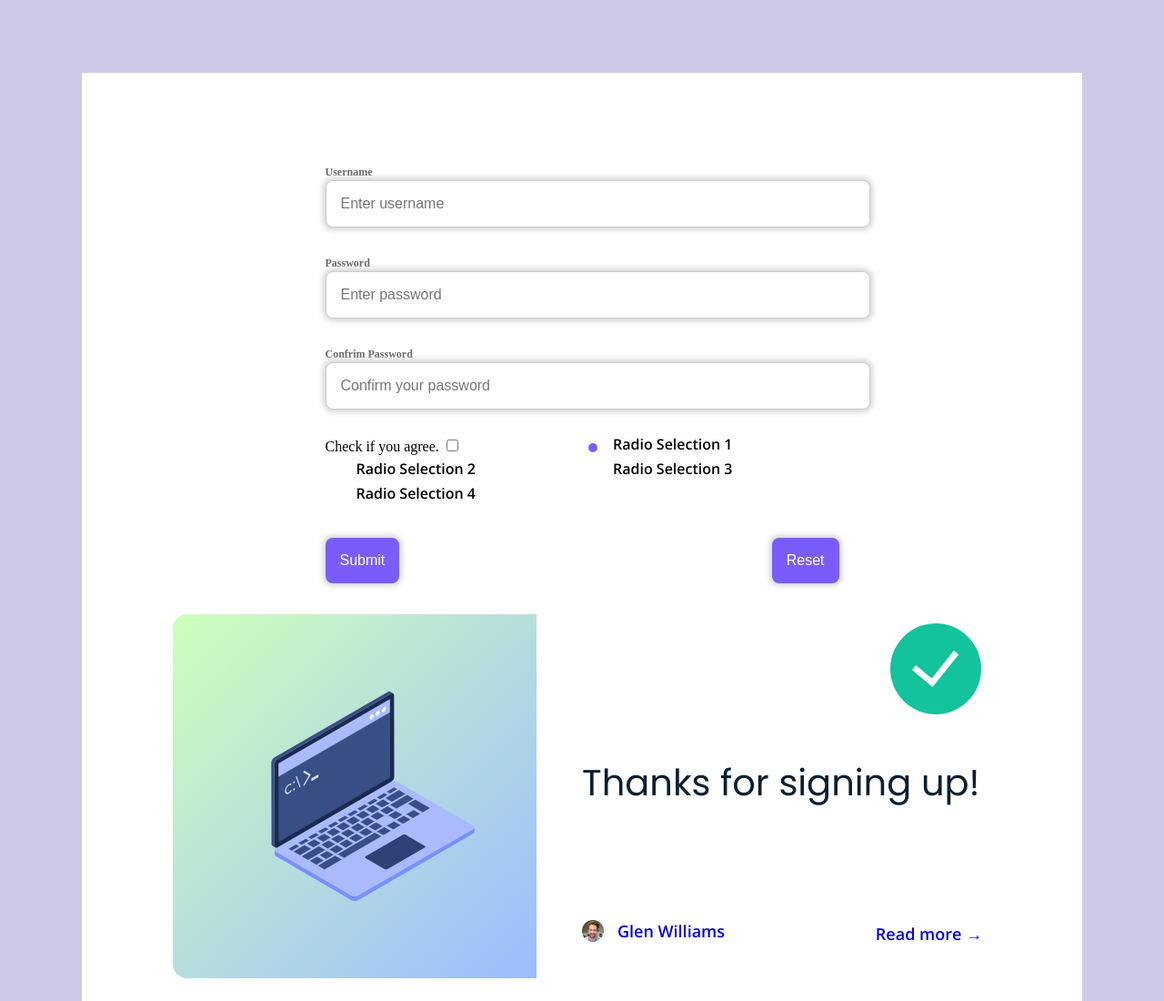
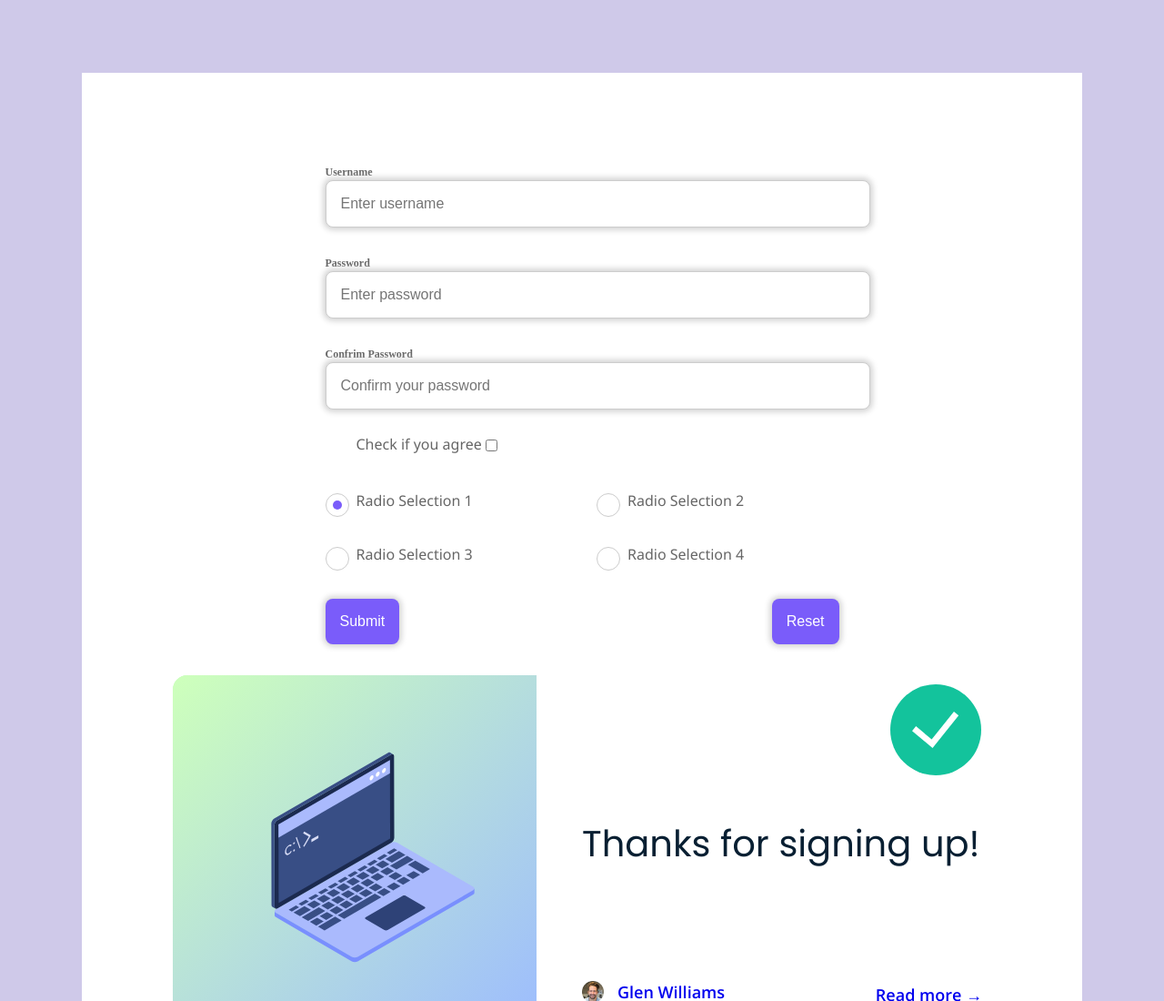
Before and after one commit to GastonV/14_md_Forms_Valid, a website built with webpack: page src/index.html in a window 1280 px wide. Shown: the top 1100 px of the page at 91% size. Built offline with nearby package versions, Linux system fonts and the light colour scheme; files whose address does not match are found by name.

Commit message:
MD check

```diff
--- a/src/index.html
+++ b/src/index.html
@@ -37,7 +37,7 @@
 
                     <div class="form__select">
                         <label class="tick_agree">
-                            Check if you agree.
+                            Check if you agree
                             <input type="checkbox">
                         </label>
 
--- a/src/scripts.ts
+++ b/src/scripts.ts
@@ -20,6 +20,7 @@ const validation = {
     return true;
   },
 };
+
 type inputKeys = keyof typeof validation;
 
 const minMaxValid = (inputString: string): boolean => {
@@ -41,7 +42,6 @@ form.addEventListener("submit", (e) => {
       if (!isValidForm) {
         console.error(value + "   was incorect");
       }
-
       // do the magic with css
     });
   }
--- a/src/styles.scss
+++ b/src/styles.scss
@@ -2,24 +2,56 @@
 @import "/src/assets/styles/flexboxgrid.scss";
 @import "/src/assets/styles/globals.scss";
 @import "/src/assets/styles/helper.scss";
+
 /*Radio nokopēts*/
 .check__box {
-    font-family: 'Open Sans';
-    display: block;
+    font-family: 'Noto Sans';
+    display: flex;
     position: relative;
     padding-left: 34px;
     margin-bottom: 11px;
     cursor: pointer;
     font-size: 16px;
-}
+    color: #666666;
 
     /* Hide the browser's default radio button */
-.check__box input {
+    & input {
         position: absolute;
         opacity: 0;
         cursor: pointer;
+
     }
 
+    /* Show the indicator (dot/circle) when checked */
+    & input:checked~.checkmark:after {
+        display: block;
+    }
+
+    /* Style the indicator (dot/circle) */
+    & .checkmark:after {
+        top: 7px;
+        left: 7px;
+        width: 10px;
+        height: 10px;
+        border-radius: 50%;
+        background: #7A5CFA;
+
+    }
+
+}
+
+
+
+.tick_agree {
+    font-family: 'Noto Sans';
+    display: flex;
+    position: relative;
+    padding-left: 34px;
+    margin-bottom: 11px;
+    cursor: pointer;
+    font-size: 16px;
+    color: #666666;
+}
 
 /* Create a custom radio button */
 .checkmark {
@@ -30,40 +62,28 @@
     width: 24px;
     background-color: #ffffff;
     border-radius: 50%;
-}
-
-/* On mouse-over, add a grey background color */
-.check__box:hover input~.checkmark {
-    background-color: #7A5CFA;
-}
-
-/* When the radio button is checked, add a background */
-.check__box input:checked~.checkmark {
-    background-color: #ffffff;
-
-}
+    border: 1px solid #CCCCCC;
 
     /* Create the indicator (the dot/circle - hidden when not checked) */
-.checkmark:after {
+    &:after {
         content: "";
         position: absolute;
         display: none;
     }
 
-/* Show the indicator (dot/circle) when checked */
-.check__box input:checked~.checkmark:after {
-    display: block;
+    /* On mouse-over, add a grey background color */
+    &:hover input~.checkmark {
+        background-color: #7A5CFA;
     }
 
-/* Style the indicator (dot/circle) */
-.check__box .checkmark:after {
-    top: 7px;
-    left: 7px;
-    width: 10px;
-    height: 10px;
-    border-radius: 50%;
-    background: #7A5CFA;
+    &:checked~.checkmark {
+        background-color: #ffffff;
     }
+}
+
+
+
+
 
 
 body {
@@ -147,7 +167,13 @@ body {
 .form__select {
     display: grid;
     grid-template-columns: 1fr 1fr;
+    justify-items: start;
+    gap: 32px;
 
+}
+
+.tick_agree {
+    grid-column: 1/3;
 }
 
 .laptop {
@@ -199,14 +225,17 @@ body {
     & img {
         padding-right: 15px;
     }
+
     & a {
         text-decoration: none;
     }
-    & a:hover{
-        text-decoration: underline  #007AE9 2px;
+
+    & a:hover {
+        text-decoration: underline #007AE9 2px;
     }
-    & a:visited{
-        color:  #007AE9;
+
+    & a:visited {
+        color: #007AE9;
     }
 
 }
@@ -233,16 +262,16 @@ body {
     display: flex;
     justify-content: right;
     align-items: center;
+
     & a {
         text-decoration: none;
     }
-    & a:hover{
-        text-decoration: underline  #007AE9 2px;
+
+    & a:hover {
+        text-decoration: underline #007AE9 2px;
     }
-    & a:visited{
-        color:  #007AE9;
+
+    & a:visited {
+        color: #007AE9;
     }
 }
-.tick_agree{
-
-}
```
Lines whose indentation alone changed are shown as unchanged.
